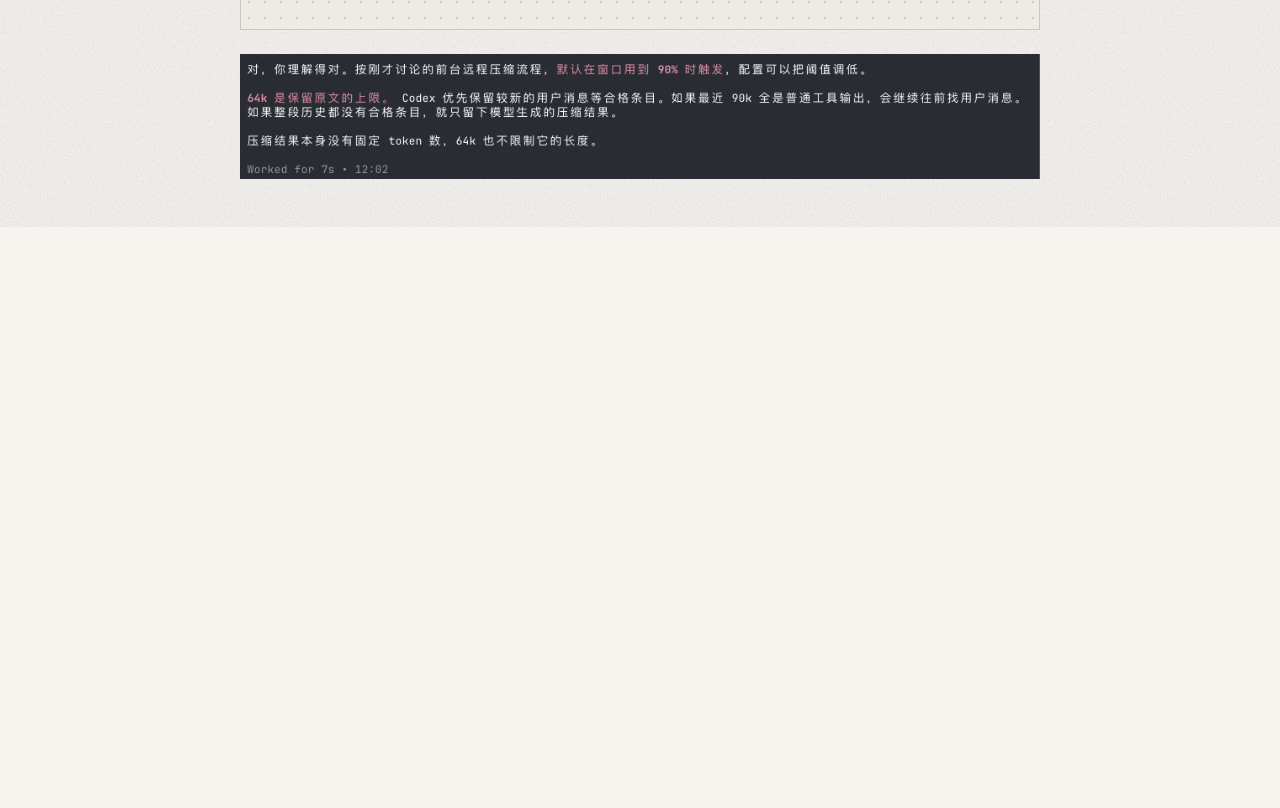
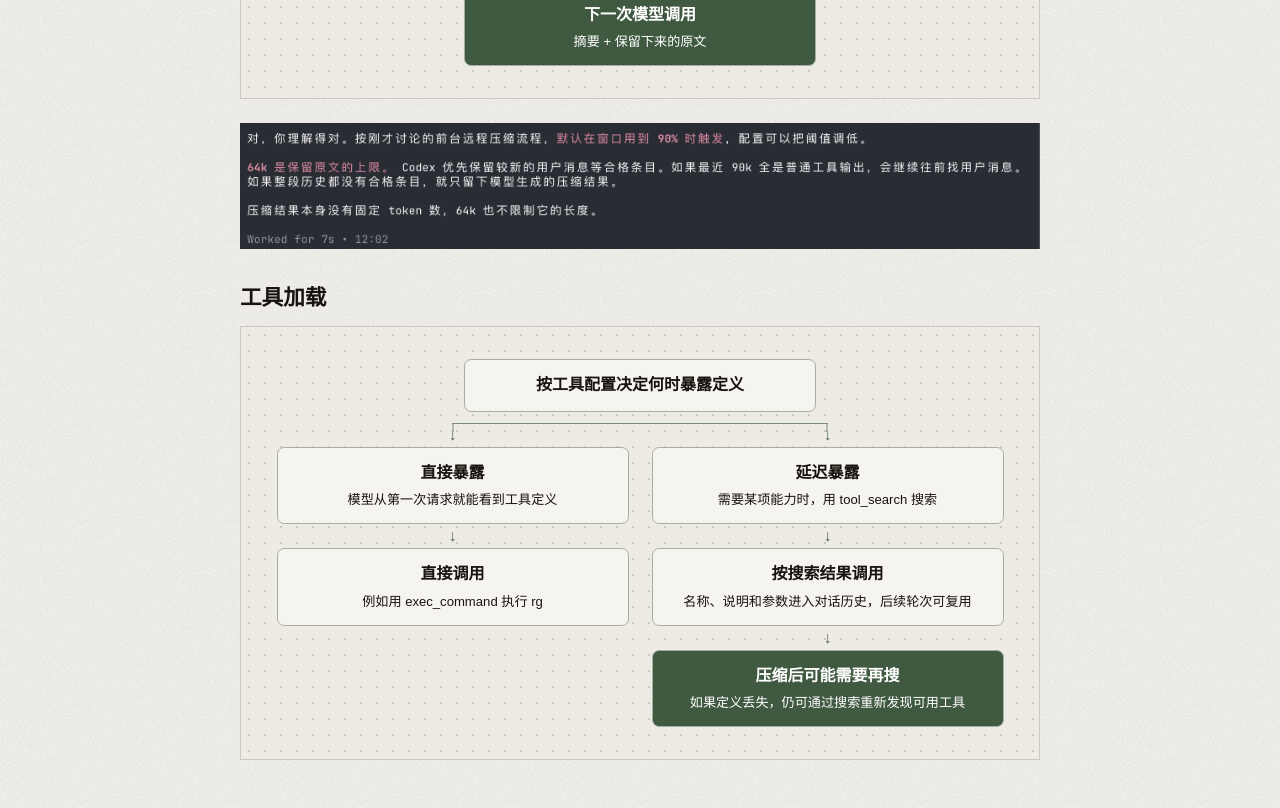
Before and after one commit to edenatoniuma/re-site, an Astro site: page /demos/codex-compaction in a window 1280 px wide. Shown: the part 676-1484 px from the top of the page. Before the commit the page ends 903 px from the top, so only its background shows below. Built offline with nearby package versions, Linux system fonts and the light colour scheme; Astro itself is replaced by a stand-in of ours.

Commit message:
Expand Codex harness card with tool discovery flow

```diff
--- a/src/pages/demos/codex-compaction.astro
+++ b/src/pages/demos/codex-compaction.astro
@@ -2,10 +2,11 @@
 import DemoLayout from '../../layouts/DemoLayout.astro';
 import '../../styles/global.css';
 ---
-<DemoLayout title="Codex 上下文压缩" lang="zh-CN">
+<DemoLayout title="Codex Harness 工作机制" lang="zh-CN">
   <header><a href="/">← 返回作品列表</a></header>
   <main>
-    <h1>Codex 上下文压缩</h1>
+    <h1>Codex Harness 工作机制</h1>
+    <h2>上下文压缩</h2>
     <p class="intro">前台远程压缩 · 默认触发阈值为模型窗口的 90%</p>
     <figure aria-label="工具输出进入历史后，触发压缩并组装下一次调用的上下文">
       <div class="node start"><strong>工具返回后检查用量</strong><span>示例窗口 1M，阈值设为 800k</span></div>
@@ -21,6 +22,28 @@ import '../../styles/global.css';
     <a class="original" href="/demos/codex-compaction/explanation.png" aria-label="查看压缩说明原图">
       <img src="/demos/codex-compaction/explanation.png" width="1902" height="298" alt="默认阈值为 90%。最近的普通工具输出参与摘要，合格原文的常规预算为 64k，摘要长度另计。" />
     </a>
+    <section class="tool-loading">
+      <h2>工具加载</h2>
+      <figure aria-label="直接暴露与延迟暴露的工具如何进入模型上下文">
+        <div class="node"><strong>按工具配置决定何时暴露定义</strong></div>
+        <div class="fork">
+          <div>
+            <div class="edge">↓</div>
+            <div class="node"><strong>直接暴露</strong><span>模型从第一次请求就能看到工具定义</span></div>
+            <div class="edge">↓</div>
+            <div class="node"><strong>直接调用</strong><span>例如用 exec_command 执行 rg</span></div>
+          </div>
+          <div>
+            <div class="edge">↓</div>
+            <div class="node"><strong>延迟暴露</strong><span>需要某项能力时，用 tool_search 搜索</span></div>
+            <div class="edge">↓</div>
+            <div class="node"><strong>按搜索结果调用</strong><span>名称、说明和参数进入对话历史，后续轮次可复用</span></div>
+            <div class="edge">↓</div>
+            <div class="node end"><strong>压缩后可能需要再搜</strong><span>如果定义丢失，仍可通过搜索重新发现可用工具</span></div>
+          </div>
+        </div>
+      </figure>
+    </section>
   </main>
 </DemoLayout>
 
@@ -29,6 +52,9 @@ import '../../styles/global.css';
   header a { font-size: .85rem; text-decoration: none; }
   main { max-width: 56rem; margin: auto; padding: clamp(1rem, 4vw, 3rem); }
   h1 { font-size: clamp(1.7rem, 4vw, 3rem); margin: 0; }
+  h2 { margin: 2rem 0 .75rem; font-size: 1.35rem; }
+  .tool-loading .fork .node { flex: none; margin: 0 auto; }
+  .tool-loading .node { overflow-wrap: anywhere; }
   .intro { color: var(--muted); margin: .5rem 0 1.5rem; }
   figure { margin: 0; padding: clamp(1rem, 4vw, 2rem); border: 1px solid var(--line); background: radial-gradient(#c9c9bc .8px, transparent .8px) var(--paper-2); background-size: 16px 16px; text-align: center; }
   .node { display: grid; gap: .3em; justify-content: center; align-content: center; max-width: 22rem; margin: auto; padding: .8em; background: var(--paper); border: 1px solid #a5aea3; border-radius: .45em; }
@@ -43,7 +69,7 @@ import '../../styles/global.css';
   .end { color: #fff; background: #405941; }
   .original { display: block; margin-top: 1.5rem; }
   img { display: block; width: 100%; height: auto; }
-  :global(.is-embedded) header, :global(.is-embedded) h1, :global(.is-embedded) .intro, :global(.is-embedded) .original { display: none; }
+  :global(.is-embedded) h2, :global(.is-embedded) .tool-loading, :global(.is-embedded) header, :global(.is-embedded) h1, :global(.is-embedded) .intro, :global(.is-embedded) .original { display: none; }
   :global(.is-embedded) main { padding: 0; max-width: none; }
   :global(.is-embedded) figure { height: 100dvh; display: flex; flex-direction: column; justify-content: center; font-size: min(3vw, 4vh); padding: .6em 1.4em; }
   :global(.is-embedded) figure > .node { width: 62%; margin: 0 auto; }
```
Also changed, not shown: src/content/demos/codex-compaction.md (+2 -2 lines).
